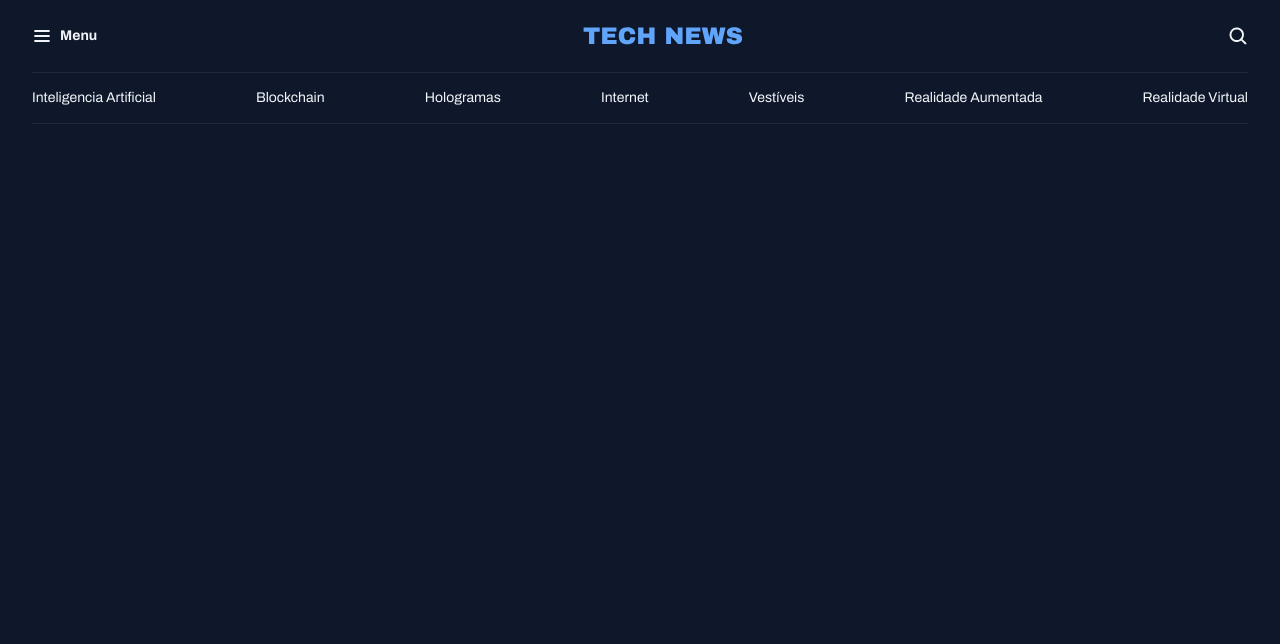
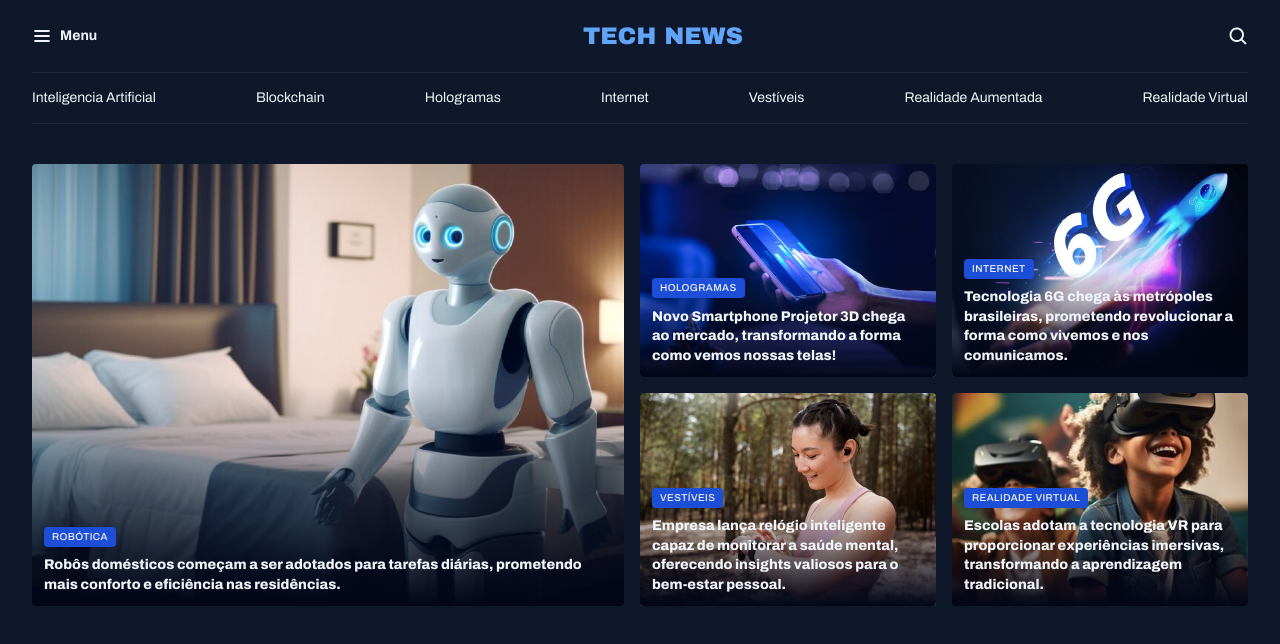
Before and after one commit to leodolago/tech-news, a plain HTML site: page index.html in a window 1280 px wide. Drawn offline with Linux system fonts and the light colour scheme.

Commit message:
Add section destaks

```diff
--- a/index.html
+++ b/index.html
@@ -33,5 +33,52 @@
       <a href="#">Realidade Virtual</a>
     </nav>
   </header>
+  <main class="grid container">
+    <section id="featured" class="grid grid-flow-col gap-16">
+      <figure class="card">
+        <img src="assets/images/Image 01.png" alt="">
+
+        <figcaption>
+          <span class="content-tag">Robótica</span>
+          <h2 class="text-lg">Robôs domésticos começam a ser adotados para tarefas diárias, prometendo mais conforto e eficiência nas residências.</h2>
+        </figcaption>
+      </figure>
+      <div class="grid grid-cols-2 gap-16">
+        <figure class="card">
+          <img src="assets/images/Image 02.png" alt="">
+
+          <figcaption>
+            <span class="content-tag">Hologramas</span>
+            <h2 class="text-lg">Novo Smartphone Projetor 3D chega ao mercado, transformando a forma como vemos nossas telas!</h2>
+          </figcaption>
+        </figure>
+        <figure class="card">
+          <img src="assets/images/Image 03.png" alt="">
+
+          <figcaption>
+            <span class="content-tag">Internet</span>
+            <h2 class="text-lg">Tecnologia 6G chega às metrópoles brasileiras, prometendo revolucionar a forma como vivemos e nos comunicamos.</h2>
+          </figcaption>
+        </figure>
+        <figure class="card">
+          <img src="assets/images/Image 04.png" alt="">
+
+          <figcaption>
+            <span class="content-tag">Vestíveis</span>
+            <h2 class="text-lg">Empresa lança relógio inteligente capaz de monitorar a saúde mental, oferecendo insights valiosos para o bem-estar pessoal.
+            </h2>
+          </figcaption>
+        </figure>
+        <figure class="card">
+          <img src="assets/images/Image 05.png" alt="">
+
+          <figcaption>
+            <span class="content-tag">Realidade virtual</span>
+            <h2 class="text-lg">Escolas adotam a tecnologia VR para proporcionar experiências imersivas, transformando a aprendizagem tradicional.</h2>
+          </figcaption>
+        </figure>
+      </div>
+    </section>
+  </main>
 </body>
 </html>
--- a/styles/global.css
+++ b/styles/global.css
@@ -40,17 +40,28 @@ h1, h2, h3 {
   font: inherit;
 }
 
+img {
+  max-width: 100%;
+}
+
 .container {
   max-width: 1280px;
   padding-inline: 32px;
   margin-inline: auto;
 }
 
-/* Utility first */
-.grid {
-  display: grid;
+main {
+  margin-top: 40px;
 }
 
-.grid-flow-col {
-  grid-auto-flow: column;
+.content-tag {
+  display: inline-block;
+  background-color: var(--brand-color-dark);
+  padding: 4px 8px;
+  border-radius: 4px;
+  font: 500 10px/1.2 var(--font-family);
+  text-transform: uppercase;
+  letter-spacing: 0.04em;
+  color: var(--text-color-primary);
+  box-shadow: 0px 4px 16px rgba(2, 6, 23, 0.251);
 }
--- a/styles/index.css
+++ b/styles/index.css
@@ -1,2 +1,4 @@
 @import url(global.css);
 @import url(header.css);
+@import url(utility.css);
+@import url(sections.css);
--- /dev/null
+++ b/styles/sections.css
@@ -0,0 +1,35 @@
+#featured {
+  img {
+    height: 100%;
+    object-fit: cover;
+  }
+
+  .card {
+    border-radius: 4px;
+    overflow: hidden;
+    position: relative;
+
+    &::before {
+      content: "";
+      position: absolute;
+      inset: 0;
+      top: 50%;
+      background: linear-gradient(180deg, transparent 0%, #020617);
+    }
+
+    figcaption {
+      z-index: 1000;
+      position: absolute;
+      bottom: 0;
+      padding: 24px;
+
+      &:has(.text-lg) {
+        padding: 12px;
+      }
+
+      h2 {
+        margin-top: 8px;
+      }
+    }
+  }
+}
--- /dev/null
+++ b/styles/utility.css
@@ -0,0 +1,32 @@
+/* Utility first */
+.grid {
+  display: grid;
+}
+
+.grid-flow-col {
+  grid-auto-flow: column;
+}
+
+.grid-cols-2 {
+  grid-template-columns: 1fr 1fr;
+}
+
+.gap-16 {
+  gap: 16px;
+}
+
+.text-2xl {
+  font: var(--h1);
+}
+
+.text-xl {
+  font: var(--h2);
+}
+
+.text-lg {
+  font: var(--h3);
+}
+
+.text-sm {
+  font: var(--sm);
+}
```
